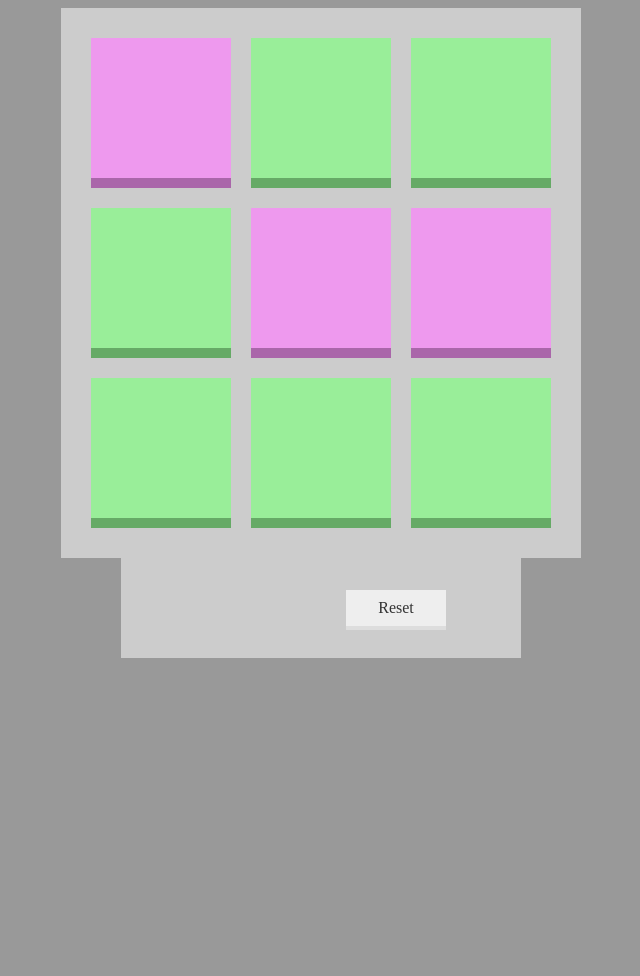
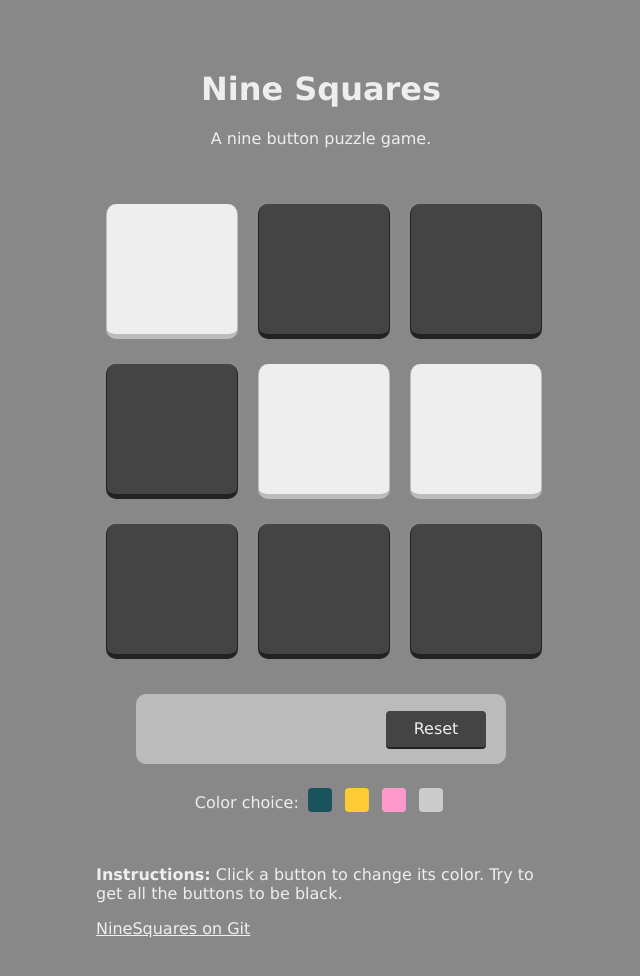
Before and after one commit to alfalfascout/NineSquares, a plain HTML site: page Web App/index.html in a window 1280 px wide. Shown: the whole page, without its empty margins (319-959 px from the left). Before the commit the page ends 800 px from the top, so only its background shows below. Drawn offline with Linux system fonts and the light colour scheme.

Commit message:
Make the html/javascript app prettier
Includes color selector, game instructions, a link to the git
repository, and other fancy stuff.

```diff
--- /dev/null
+++ b/Web App/colors.js
@@ -0,0 +1,19 @@
+var bod = document.getElementsByTagName("body")[0];
+var par = document.getElementById("wincolor");
+
+function makeMidnight() {
+bod.setAttribute("class", "midnight");
+par.textContent = "teal";
+}
+function makeDaylight() {
+bod.setAttribute("class", "daylight");
+par.textContent = "orange";
+}
+function makePastel() {
+bod.setAttribute("class", "pastel");
+par.textContent = "pink";
+}
+function makeMonochrome() {
+bod.setAttribute("class", "monochrome");
+par.textContent = "black";
+}
--- a/Web App/index.html
+++ b/Web App/index.html
@@ -9,9 +9,14 @@
 </head>
 
 
-<body>
+<body class="monochrome">
 
 <div id="game">
+
+    <div id="intro">
+        <h1>Nine Squares</h1>
+        <p>A nine button puzzle game.</p>
+    </div>
 
     <div class="game-grid">
         <div class="game-row">
@@ -35,9 +40,23 @@
         <div class="reset" onclick="randomizeButtons()">Reset</div>
     </div>
 
+    <div class="colorchoice">
+        <span>Color choice:</span>
+        <div id="night" onclick="makeMidnight()"></div>
+        <div id="day" onclick="makeDaylight()"></div>
+        <div id="chalk" onclick="makePastel()"></div>
+        <div id="bw" onclick="makeMonochrome()"></div>
+    </div>
+
+    <div class="about">
+        <p><b>Instructions:</b> Click a button to change its color.
+        Try to get all the buttons to be <span id="wincolor">black</span>.</p>
+        <p><a href="https://github.com/alfalfascout/NineSquares">NineSquares on Git</a></p>
+    </div>
 </div>
 
 <script type="text/javascript" src="game.js"></script>
+<script type="text/javascript" src="colors.js"></script>
 
 </body>
 
--- a/Web App/main.css
+++ b/Web App/main.css
@@ -1,13 +1,30 @@
 body {
-    background-color: #999;
+    background-color: #eee;
+    font-family: Geneva, Arial, sans-serif;
+}
+
+#game {
+    margin: 50px 0px 100px;
+}
+
+#intro, .utils {
+    width: 350px;
+    min-height: 50px;
+    padding: 10px;
+    margin: 10px auto;
+    border-radius: 10px;
+    text-align: center;
+}
+
+h1 {
+    margin-top: 10px;
 }
 
 .game-grid {
-    width: 460px;
-    height: 490px;
+    width: 430px;
+    height: 460px;
     margin: auto;
-    background-color: #ccc;
-    padding: 30px;
+    padding: 20px;
     -webkit-touch-callout: none;
     -webkit-user-select: none;
     -khtml-user-select: none;
@@ -17,7 +34,7 @@ body {
 }
 
 .game-row {
-    height: 150px;
+    height: 140px;
     width: 460px;
     margin-bottom: 20px;
 }
@@ -28,19 +45,19 @@ body {
 
 .button {
     float: left;
-    width: 140px;
-    height: 140px;
+    width: 130px;
+    height: 130px;
     margin-top: 0px;
     margin-right: 20px;
-    background-color: #eee;
-    border-width: 0px 0px 10px;
-    border-color: #ddd;
+    border-width: 0px 1px 5px;
+    border-color: #000;
     border-style: solid;
+    border-radius: 10px;
 }
 
 .button:active {
-    border-width: 0px 0px 1px;
-    margin-top: 9px;
+    border-width: 0px 1px 1px;
+    margin-top: 6px;
 }
 
 .button:last-child {
@@ -56,15 +73,6 @@ body {
     border-color: #a6a;
 }
 
-.utils {
-    width: 350px;
-    height: 50px;
-    padding: 25px;
-    background-color: #ccc;
-    color: #333;
-    margin: 0px auto;
-}
-
 #message {
     float: left;
     width: 150px;
@@ -76,11 +84,11 @@ body {
     float: right;
     width: 100px;
     line-height: 36px;
-    margin: 7px 50px;
-    background-color: #eee;
-    border-width: 0px 0px 4px;
-    border-color: #ddd;
+    margin: 7px 10px;
+    border-width: 0px 0px 2px;
+    border-color: #000;
     border-style: solid;
+    border-radius: 4px;
     text-align: center;
 }
 
@@ -88,3 +96,157 @@ body {
     border-width: 0px 0px 1px;
     margin-top: 10px;
 }
+
+.colorchoice {
+    width: 300px;
+    line-height: 24px;
+    margin: 20px auto;
+    text-align: center;
+}
+
+.colorchoice div {
+    display: inline-block;
+    margin: 4px 4px -4px;
+    height: 24px;
+    width: 24px;
+    border-radius: 4px;
+}
+
+.about {
+    width: 450px;
+    margin: 50px auto;
+}
+
+#night {
+    background-color: #1A525C;
+}
+#day {
+    background-color: #fdcb33;
+}
+#chalk {
+    background-color: #f9c;
+}
+#bw {
+    background-color: #ccc;
+}
+
+
+        /* MIDNIGHT COLORS */
+
+body.midnight {
+    background-color: #202024;
+    color: #ABB3B6;
+}
+
+.midnight a {
+    color: #A9B0B3;
+}
+
+.midnight .on {
+    background-color: #0D8185;
+    border-color: #1A525C;
+}
+
+.midnight .off {
+    background-color: #483078;
+    border-color: #301860;
+}
+
+.midnight .utils {
+    background-color: #483078;
+}
+
+.midnight .reset {
+    background-color: #0D8185;
+    border-color: #1A525C;
+}
+
+        /* DAYLIGHT COLORS */
+
+body.daylight {
+    background-color: #bce8e9;
+    color: #505080;
+}
+
+.daylight a {
+    color: #505080;
+}
+
+.daylight .on {
+    background-color: #fdcb33;
+    border-color: #efa61a;
+}
+
+.daylight .off {
+    background-color: #9ED54C;
+    border-color: #59A80F;
+}
+
+.daylight .utils {
+    background-color: #9ED54C;
+}
+
+.daylight .reset {
+    background-color: #fdcb33;
+    border-color: #efa61a;
+}
+
+        /* PASTEL COLORS */
+
+body.pastel {
+    background-color: #ee9;
+    color: #8b3d68;
+}
+
+.pastel a {
+    color: #8b3d68;
+}
+
+.pastel .on {
+    background-color: #f9c;
+    border-color: #c69;
+}
+
+.pastel .off {
+    background-color: #6e8;
+    border-color: #3a6;
+}
+
+.pastel .utils {
+    background-color: #6e8;
+}
+
+.pastel .reset {
+    background-color: #f9c;
+    border-color: #c69;
+}
+
+        /* MONOCHROME COLORS */
+
+body.monochrome {
+    background-color: #888;
+    color: #eee;
+}
+
+.monochrome a {
+    color: #eee;
+}
+
+.monochrome .on {
+    background-color: #444;
+    border-color: #222;
+}
+
+.monochrome .off {
+    background-color: #eee;
+    border-color: #bbb;
+}
+
+.monochrome .utils {
+    background-color: #bbb;
+}
+
+.monochrome .reset {
+    background-color: #444;
+    border-color: #222;
+}
```
